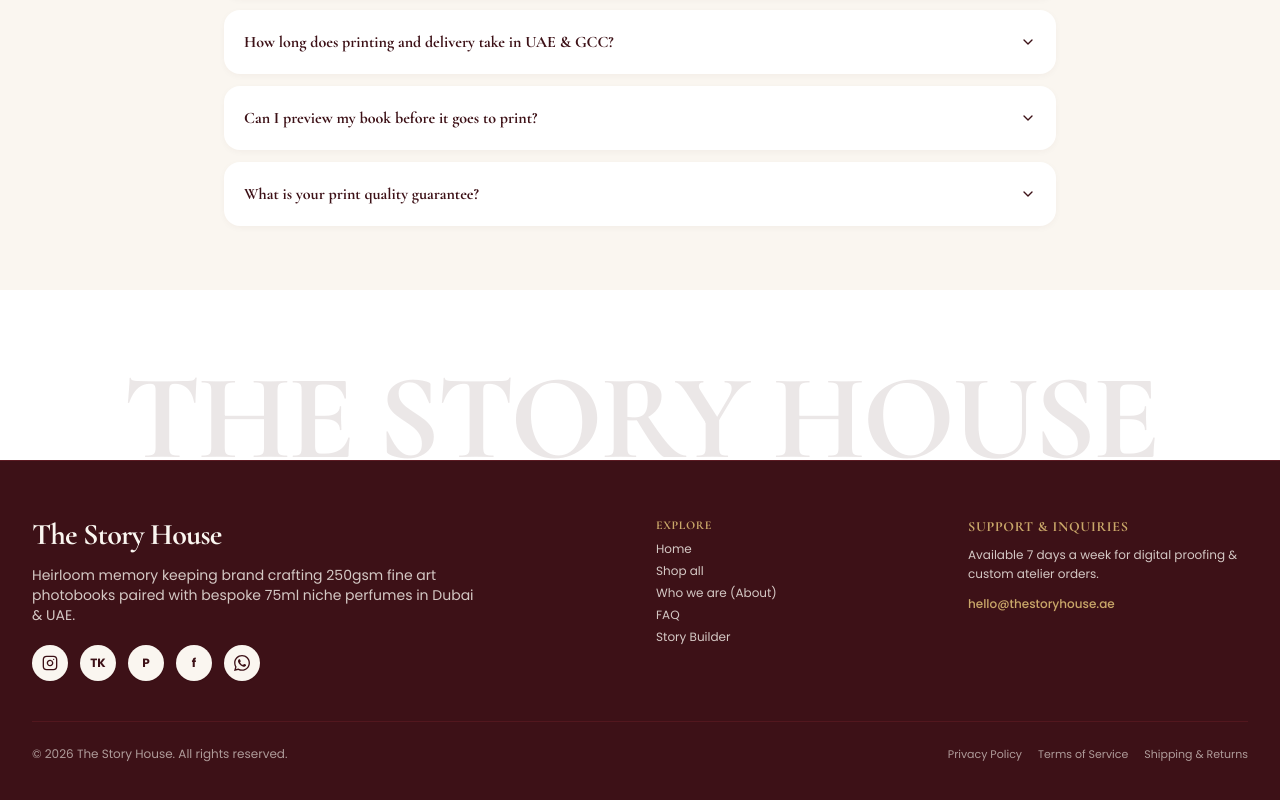
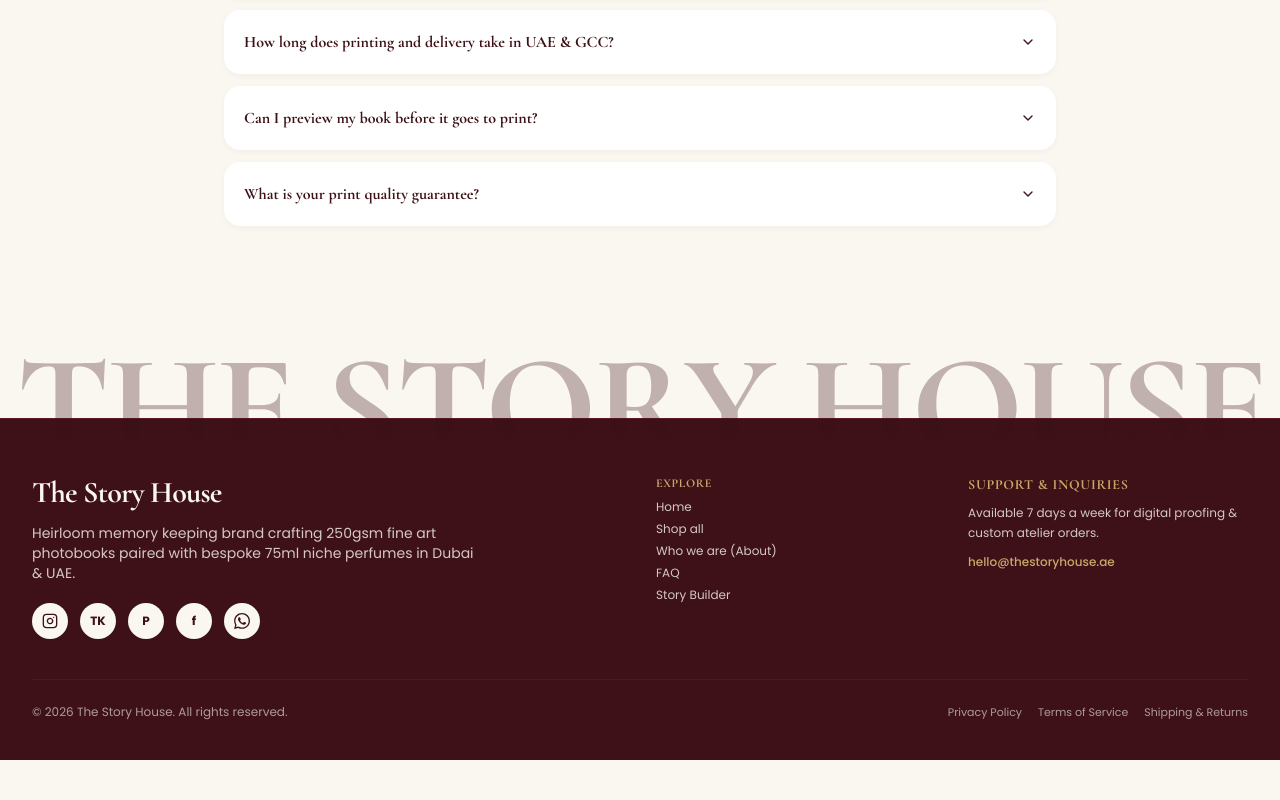
Before and after one commit to uiuxbyahsan/theestoryhousee, a Next.js app: page /product in a window 1280 px wide. Shown: the part 2574-3374 px from the top of the page. After the commit the page ends 3334 px from the top, so only its background shows below. Built offline with nearby package versions, Linux system fonts and the light colour scheme.

Commit message:
Enhance oversized footer wordmark with 30% overlap into footer and clean duplicate page teasers

```diff
--- a/src/app/about/page.tsx
+++ b/src/app/about/page.tsx
@@ -205,15 +205,6 @@ export default function AboutPage() {
         </div>
       </section>
 
-      {/* 5. OVERSIZED WORDMARK FOOTER TEASER */}
-      <section className="pt-12 pb-0 bg-transparent overflow-hidden text-center">
-        <div className="w-full px-4">
-          <div className="font-serif text-[9.5vw] font-bold text-[#3D1117]/10 tracking-tight select-none whitespace-nowrap leading-none transform translate-y-3 sm:translate-y-5">
-            THE STORY HOUSE
-          </div>
-        </div>
-      </section>
-
     </div>
   );
 }
--- a/src/app/faq/page.tsx
+++ b/src/app/faq/page.tsx
@@ -251,15 +251,6 @@ export default function FaqPage() {
         ))}
       </section>
 
-      {/* OVERSIZED WORDMARK FOOTER TEASER */}
-      <section className="pt-12 pb-0 bg-transparent overflow-hidden text-center">
-        <div className="w-full px-4">
-          <div className="font-serif text-[9.5vw] font-bold text-[#3D1117]/10 tracking-tight select-none whitespace-nowrap leading-none transform translate-y-3 sm:translate-y-5">
-            THE STORY HOUSE
-          </div>
-        </div>
-      </section>
-
     </div>
   );
 }
--- a/src/app/page.tsx
+++ b/src/app/page.tsx
@@ -647,15 +647,6 @@ export default function HomePage() {
         </div>
       </section>
 
-      {/* 9. OVERSIZED WORDMARK FOOTER TEASER (Smaller responsive size, like before) */}
-      <section className="pt-12 pb-0 bg-transparent overflow-hidden text-center">
-        <div className="w-full px-4">
-          <div className="font-serif text-[9.5vw] font-bold text-[#3D1117]/10 tracking-tight select-none whitespace-nowrap leading-none transform translate-y-3 sm:translate-y-5">
-            THE STORY HOUSE
-          </div>
-        </div>
-      </section>
-
       {/* Scent Quick View Modal */}
       <ScentQuickViewModal
         theme={quickViewTheme}
--- a/src/app/product/page.tsx
+++ b/src/app/product/page.tsx
@@ -506,15 +506,6 @@ function ProductDetailContent() {
         </div>
       </section>
 
-      {/* 6. OVERSIZED WORDMARK FOOTER TEASER */}
-      <section className="pt-12 pb-0 bg-transparent overflow-hidden text-center">
-        <div className="w-full px-4">
-          <div className="font-serif text-[9.5vw] font-bold text-[#3D1117]/10 tracking-tight select-none whitespace-nowrap leading-none transform translate-y-3 sm:translate-y-5">
-            THE STORY HOUSE
-          </div>
-        </div>
-      </section>
-
     </div>
   );
 }
--- a/src/components/Footer.tsx
+++ b/src/components/Footer.tsx
@@ -2,14 +2,24 @@
 
 import React from "react";
 import Link from "next/link";
-import { Instagram, Share2 } from "lucide-react";
+import { Instagram } from "lucide-react";
 import { WhatsAppIcon } from "@/components/WhatsAppIcon";
 import { generateGeneralWhatsAppInquiryUrl } from "@/utils/whatsapp";
 
 export const Footer: React.FC = () => {
   return (
-    <footer className="bg-[#3D1117] text-[#FAF6F0] pt-14 pb-10 border-t border-[#5C1A22]">
-      <div className="max-w-7xl mx-auto px-4 sm:px-6 lg:px-8">
+    <footer className="relative bg-[#3D1117] text-[#FAF6F0] pt-14 pb-10 border-t border-[#5C1A22] mt-16 sm:mt-24 md:mt-32">
+
+      {/* OVERSIZED "THE STORY HOUSE" WORDMARK (Sitting above footer, with 30% inside the footer) */}
+      <div className="absolute left-0 right-0 -top-10 sm:-top-16 md:-top-24 lg:-top-32 w-full overflow-hidden text-center pointer-events-none select-none z-10">
+        <div className="w-full px-2 sm:px-4">
+          <span className="font-serif text-[11.5vw] font-bold text-[#3D1117]/25 sm:text-[#3D1117]/30 tracking-tight whitespace-nowrap leading-none block transform translate-y-[30%]">
+            THE STORY HOUSE
+          </span>
+        </div>
+      </div>
+
+      <div className="max-w-7xl mx-auto px-4 sm:px-6 lg:px-8 relative z-20">
 
         {/* Main Footer Row */}
         <div className="grid grid-cols-1 md:grid-cols-12 gap-8 pb-10 border-b border-[#5C1A22]/70 items-start">
```
Lines whose indentation alone changed are shown as unchanged.
